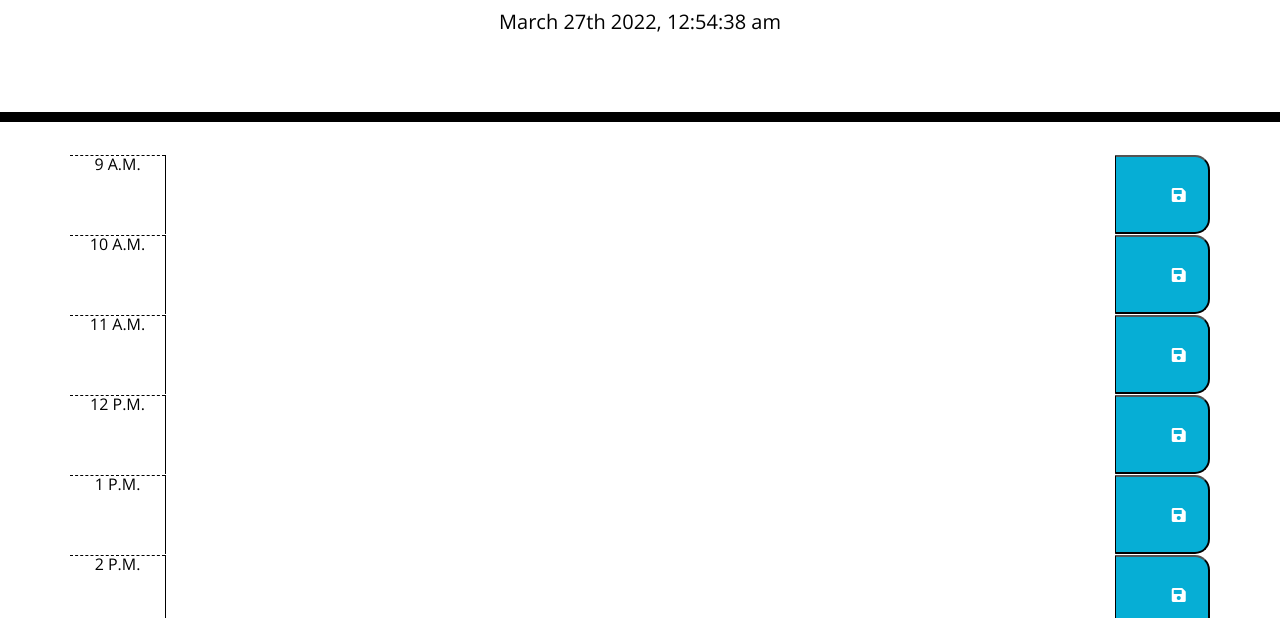
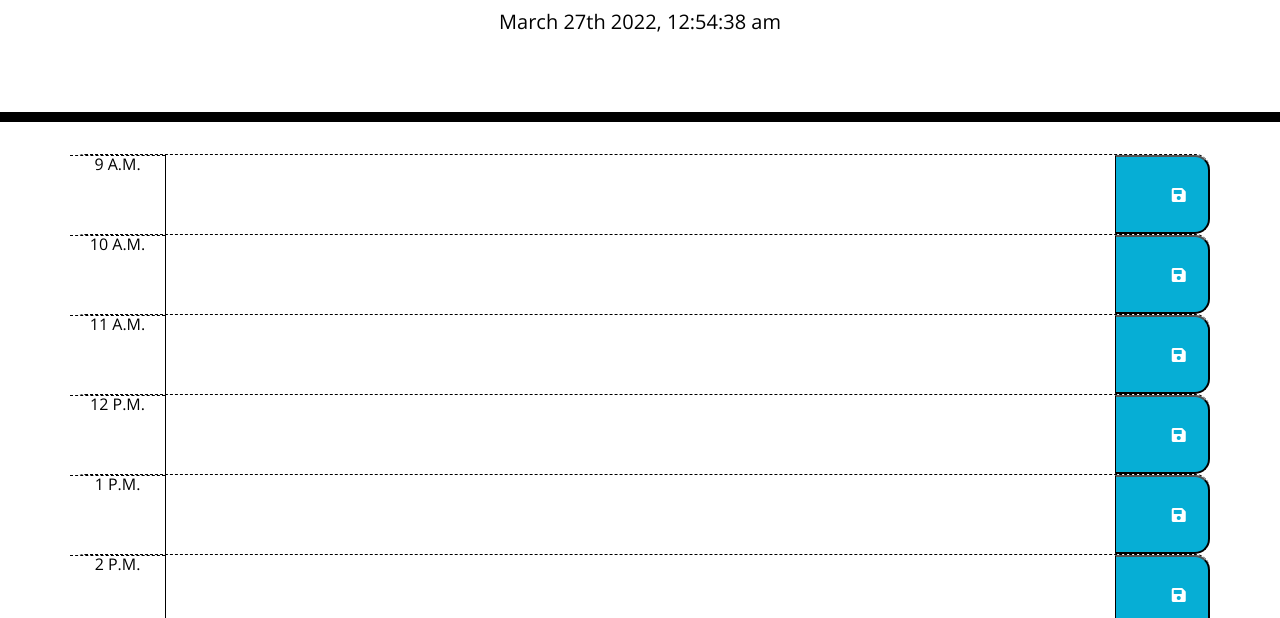
Before and after one commit to ObregonScott/MyWORKday, a plain HTML site: page index.html in a window 1280 px wide. Shown: the part 182-800 px from the top of the page. Drawn offline with nearby package versions, Linux system fonts and the light colour scheme.

Commit message:
fixed dashed lines on each hour block

```diff
--- a/index.html
+++ b/index.html
@@ -21,7 +21,7 @@
   </header>
   <div class="container">
     <!-- Timeblocks go here -->
-    <div class="row time-block" id="9">
+    <div class="row time-block hour" id="9">
       <div class="col-lg-1 hour">9 A.M.</div>
       <textarea class="ddescription col-lg-10 tasks"></textarea>
       <button class="col-lg-1 saveBtn" id="button9">
@@ -29,7 +29,7 @@
       </button>
     </div>
 
-    <div class="row time-block" id="10">
+    <div class="row time-block hour" id="10">
       <div class="col-lg-1 hour">10 A.M.</div>
       <textarea class="description col-lg-10 tasks"></textarea>
       <button class="col-lg-1 saveBtn" id="button10">
@@ -37,7 +37,7 @@
       </button>
     </div>
 
-    <div class="row time-block" id="11">
+    <div class="row time-block hour" id="11">
       <div class="col-lg-1 hour">11 A.M.</div>
       <textarea class="description col-lg-10 tasks"></textarea>
       <button class="col-lg-1 saveBtn" id="button11">
@@ -45,7 +45,7 @@
       </button>
     </div>
 
-    <div class="row time-block" id="12">
+    <div class="row time-block hour" id="12">
       <div class="col-lg-1 hour">12 P.M.</div>
       <textarea class="description col-lg-10 tasks"></textarea>
       <button class="col-lg-1 saveBtn" id="button12">
@@ -53,7 +53,7 @@
       </button>
     </div>
 
-    <div class="row time-block" id="13">
+    <div class="row time-block hour" id="13">
       <div class="col-lg-1 hour">1 P.M.</div>
       <textarea class="description col-lg-10 tasks"></textarea>
       <button class="col-lg-1 saveBtn" id="button13">
@@ -61,7 +61,7 @@
       </button>
     </div>
 
-    <div class="row time-block " id="14">
+    <div class="row time-block hour" id="14">
       <div class="col-lg-1 hour">2 P.M.</div>
       <textarea class="description col-lg-10 tasks"></textarea>
       <button class="col-lg-1 saveBtn">
```
